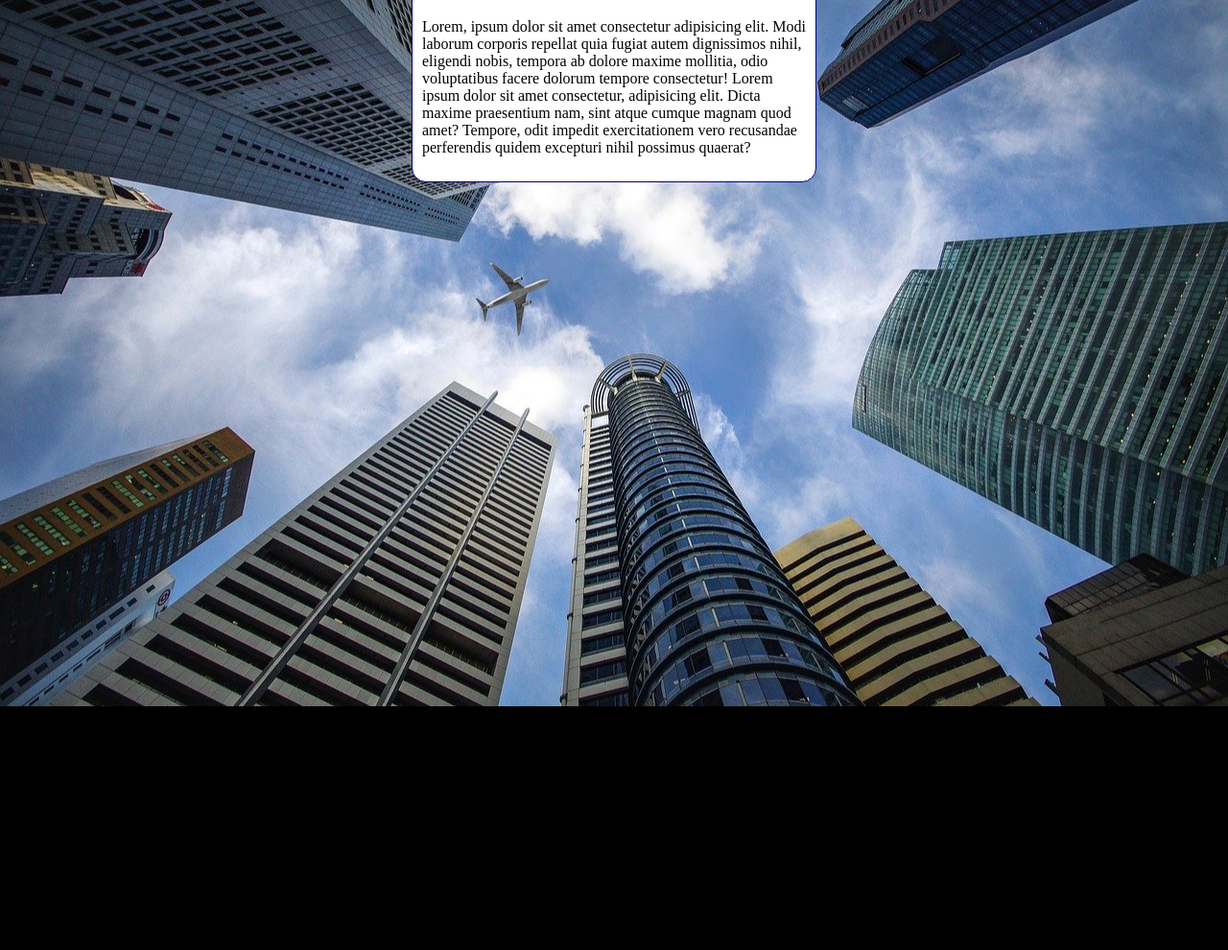
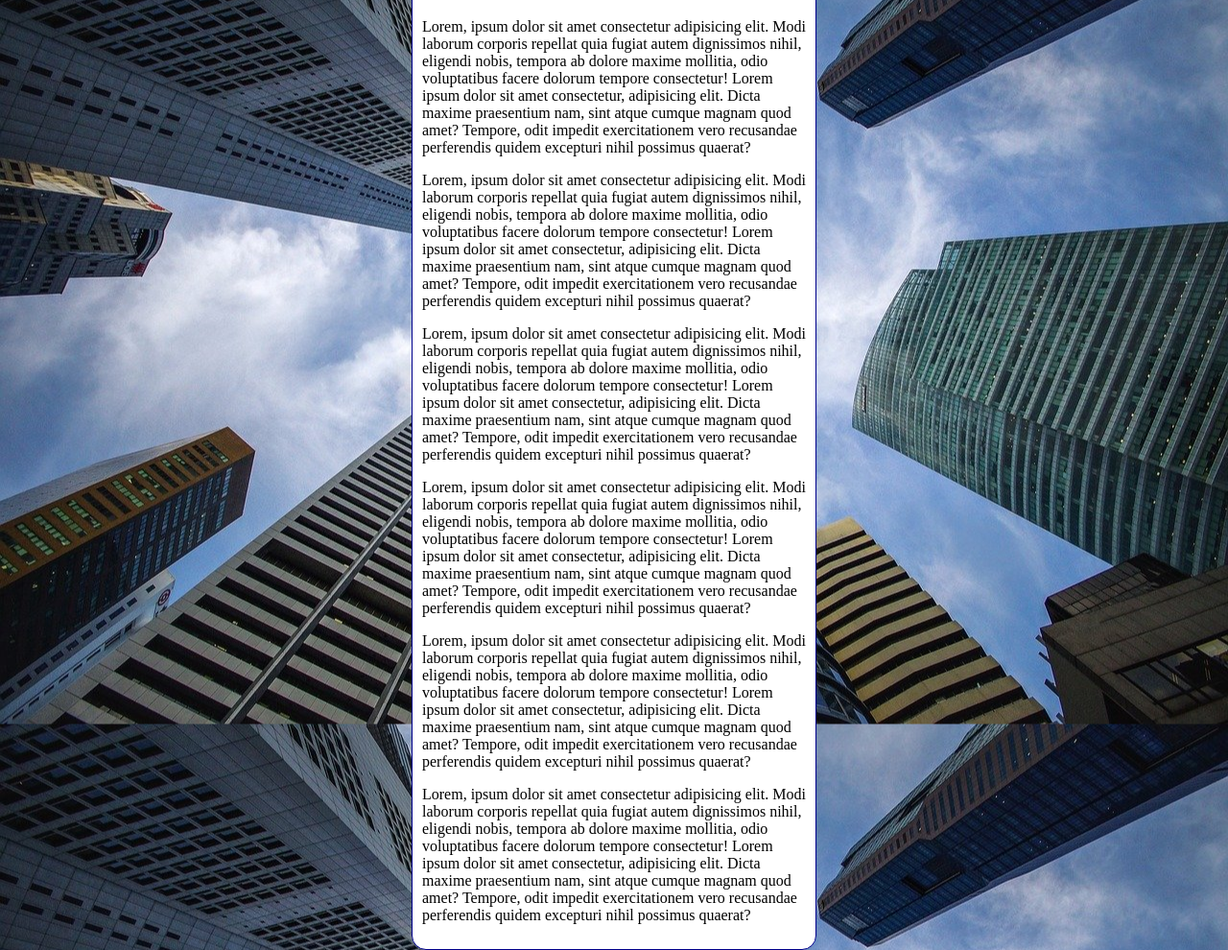
Before and after one commit to Joaovittor01/html-css, a plain HTML site: page ex022/fundo006.html in a window 1280 px wide. Shown: the part 80-1070 px from the top of the page at 96% size. Before the commit the page ends 816 px from the top, so only its background shows below. Drawn offline with Linux system fonts and the light colour scheme.

Commit message:
atualização exercícios 22

```diff
--- a/ex022/fundo006.html
+++ b/ex022/fundo006.html
@@ -10,7 +10,7 @@
             background-color: black;
             background-image: url('imagens/wallpaper002.jpg');
             background-position: center center;
-            background-repeat: no-repeat;
+            background-repeat: repeat-y;
             background-size: cover;
 
         }
@@ -29,6 +29,11 @@
     <main>
         <h1>Teste de Imagem de Fundo</h1>
         <p>Lorem, ipsum dolor sit amet consectetur adipisicing elit. Modi laborum corporis repellat quia fugiat autem dignissimos nihil, eligendi nobis, tempora ab dolore maxime mollitia, odio voluptatibus facere dolorum tempore consectetur! Lorem ipsum dolor sit amet consectetur, adipisicing elit. Dicta maxime praesentium nam, sint atque cumque magnam quod amet? Tempore, odit impedit exercitationem vero recusandae perferendis quidem excepturi nihil possimus quaerat?</p>
+        <p>Lorem, ipsum dolor sit amet consectetur adipisicing elit. Modi laborum corporis repellat quia fugiat autem dignissimos nihil, eligendi nobis, tempora ab dolore maxime mollitia, odio voluptatibus facere dolorum tempore consectetur! Lorem ipsum dolor sit amet consectetur, adipisicing elit. Dicta maxime praesentium nam, sint atque cumque magnam quod amet? Tempore, odit impedit exercitationem vero recusandae perferendis quidem excepturi nihil possimus quaerat?</p>
+        <p>Lorem, ipsum dolor sit amet consectetur adipisicing elit. Modi laborum corporis repellat quia fugiat autem dignissimos nihil, eligendi nobis, tempora ab dolore maxime mollitia, odio voluptatibus facere dolorum tempore consectetur! Lorem ipsum dolor sit amet consectetur, adipisicing elit. Dicta maxime praesentium nam, sint atque cumque magnam quod amet? Tempore, odit impedit exercitationem vero recusandae perferendis quidem excepturi nihil possimus quaerat?</p>
+        <p>Lorem, ipsum dolor sit amet consectetur adipisicing elit. Modi laborum corporis repellat quia fugiat autem dignissimos nihil, eligendi nobis, tempora ab dolore maxime mollitia, odio voluptatibus facere dolorum tempore consectetur! Lorem ipsum dolor sit amet consectetur, adipisicing elit. Dicta maxime praesentium nam, sint atque cumque magnam quod amet? Tempore, odit impedit exercitationem vero recusandae perferendis quidem excepturi nihil possimus quaerat?</p>
+        <p>Lorem, ipsum dolor sit amet consectetur adipisicing elit. Modi laborum corporis repellat quia fugiat autem dignissimos nihil, eligendi nobis, tempora ab dolore maxime mollitia, odio voluptatibus facere dolorum tempore consectetur! Lorem ipsum dolor sit amet consectetur, adipisicing elit. Dicta maxime praesentium nam, sint atque cumque magnam quod amet? Tempore, odit impedit exercitationem vero recusandae perferendis quidem excepturi nihil possimus quaerat?</p>
+        <p>Lorem, ipsum dolor sit amet consectetur adipisicing elit. Modi laborum corporis repellat quia fugiat autem dignissimos nihil, eligendi nobis, tempora ab dolore maxime mollitia, odio voluptatibus facere dolorum tempore consectetur! Lorem ipsum dolor sit amet consectetur, adipisicing elit. Dicta maxime praesentium nam, sint atque cumque magnam quod amet? Tempore, odit impedit exercitationem vero recusandae perferendis quidem excepturi nihil possimus quaerat?</p>
     </main>
 </body>
 </html>
```
